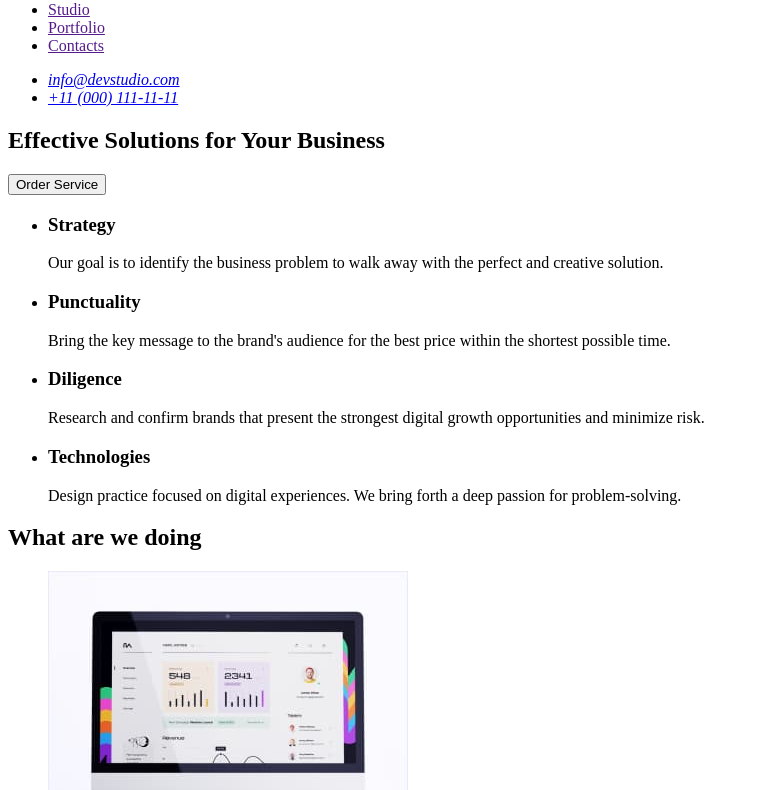
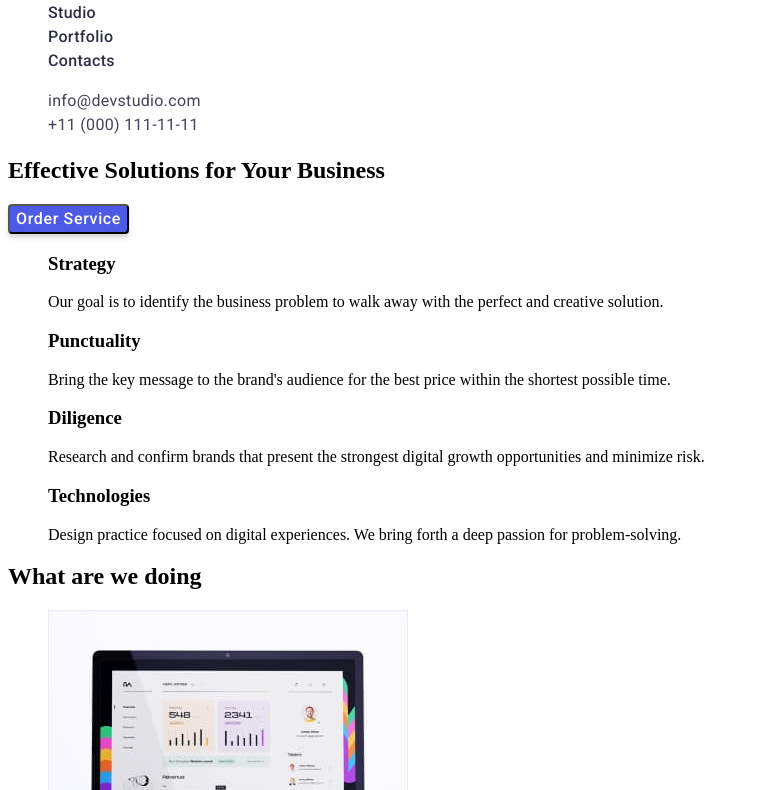
Before and after one commit to IanaKos/goit-markup-hw-02, a plain HTML site: page index.html in a window 1280 px wide. Shown: the part 41-831 px from the top of the page, without its empty margins (0-760 px from the left). Drawn offline with Linux system fonts and the light colour scheme.

Commit message:
classes and styles added

```diff
--- a/css/styles.css
+++ b/css/styles.css
@@ -0,0 +1,53 @@
+.list {
+  list-style: none;
+  text-decoration: none;
+}
+.link {
+  text-decoration: none;
+}
+.menu-link {
+  font-family: "Roboto", sans-serif;
+  font-weight: 500;
+  font-size: 16px;
+  line-height: 1.5;
+  letter-spacing: 0.02em;
+  color: #2e2f42;
+}
+.menu-link:hover,
+.menu-link:focus {
+  color: #404bbf;
+}
+.contact-phone-number,
+.contact-email {
+  font-family: "Roboto", sans-serif;
+  font-style: normal;
+  font-weight: 400;
+  font-size: 16px;
+  line-height: 1.5;
+  letter-spacing: 0.02em;
+  color: #434455;
+}
+.contact-phone-number:hover,
+.contact-email:hover {
+  color: #404bbf;
+}
+.modal-btn {
+  font-family: "Roboto";
+  font-style: normal;
+  font-weight: 500;
+  font-size: 16px;
+  line-height: 1.5;
+  display: flex;
+  align-items: center;
+  letter-spacing: 0.04em;
+  cursor: pointer;
+  color: #ffffff;
+  background: #4d5ae5;
+  box-shadow: 0px 4px 4px rgba(0, 0, 0, 0.15);
+  border-radius: 4px;
+}
+.modal-btn:hover,
+.modal-btn:focus {
+  background: #404bbf;
+  color: #ffffff;
+}
--- a/index.html
+++ b/index.html
@@ -8,7 +8,7 @@
     <link rel="preconnect" href="https://fonts.googleapis.com" />
     <link rel="preconnect" href="https://fonts.gstatic.com" crossorigin />
     <link
-      href="https://fonts.googleapis.com/css2?family=Roboto:wght@400;500;700&display=swap"
+      href="https://fonts.googleapis.com/css2?family=Raleway:wght@800&family=Roboto:wght@400;500;700;900&display=swap"
       rel="stylesheet"
     />
 
@@ -16,34 +16,48 @@
   </head>
   <body>
     <header>
-      <nav>
+      <nav class="page-nav">
         <!-- Logo -->
-        <a href="./index.html">WebStudio</a>
+        <a class="logo" href="./index.html">Web<span>Studio</span></a>
         <!-- Navigation -->
-        <ul>
-          <li><a href="">Studio</a></li>
-          <li><a href="">Portfolio</a></li>
-          <li><a href="">Contacts</a></li>
+        <ul class="menu list">
+          <li class="menu-item">
+            <a class="menu-link link" href="#studio">Studio</a>
+          </li>
+          <li class="menu-item">
+            <a class="menu-link link" href="#portfolio">Portfolio</a>
+          </li>
+          <li class="menu-item">
+            <a class="menu-link link" href="#contacts">Contacts</a>
+          </li>
         </ul>
       </nav>
       <!-- Contact details -->
       <address>
-        <ul>
-          <li><a href="mailto:info@devstudio.com"> info@devstudio.com </a></li>
-          <li><a href="tel:+110001111111"> +11 (000) 111-11-11 </a></li>
+        <ul class="list">
+          <li>
+            <a class="contact-email link" href="mailto:info@devstudio.com">
+              info@devstudio.com
+            </a>
+          </li>
+          <li>
+            <a class="contact-phone-number link" href="tel:+110001111111">
+              +11 (000) 111-11-11
+            </a>
+          </li>
         </ul>
       </address>
     </header>
     <main>
-      <section>
+      <section class="hero">
         <h1>Effective Solutions for Your Business</h1>
-        <button type="button">Order Service</button>
+        <button class="modal-btn" type="button">Order Service</button>
       </section>
 
       <!-- Features -->
       <section>
         <h2 hidden>Feature</h2>
-        <ul>
+        <ul class="list">
           <li>
             <h3>Strategy</h3>
             <p>
@@ -77,7 +91,7 @@
       <!-- What are we doing section -->
       <section>
         <h2>What are we doing</h2>
-        <ul>
+        <ul class="list">
           <li>
             <img src="./images/img-1.jpg" alt="computer screen" width="360" />
           </li>
@@ -96,7 +110,7 @@
       <!-- Our team section -->
       <section>
         <h2>Our Team</h2>
-        <ul>
+        <ul class="list">
           <li>
             <img src="./images/img-4.jpg" alt="Mark Guerrero" width="264" />
             <h3>Mark Guerrero</h3>
@@ -122,7 +136,7 @@
     </main>
     <!-- Footer section -->
     <footer>
-      <a href="./index.html">WebStudio</a>
+      <a class="logo" href="./index.html">Web<span>Studio</span> </a>
       <p>
         Increase the flow of customers and sales for your business with digital
         marketing & growth solutions.
```
